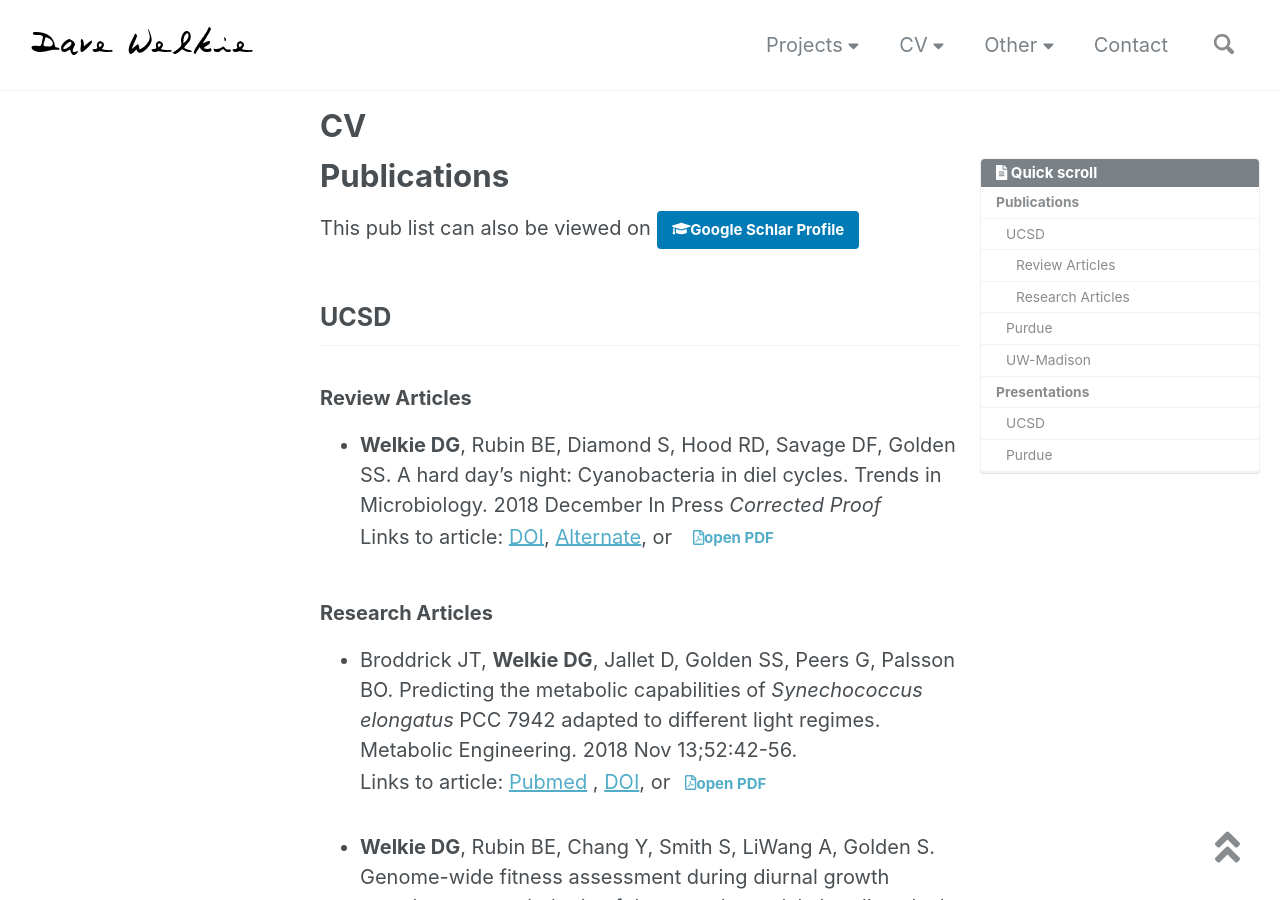
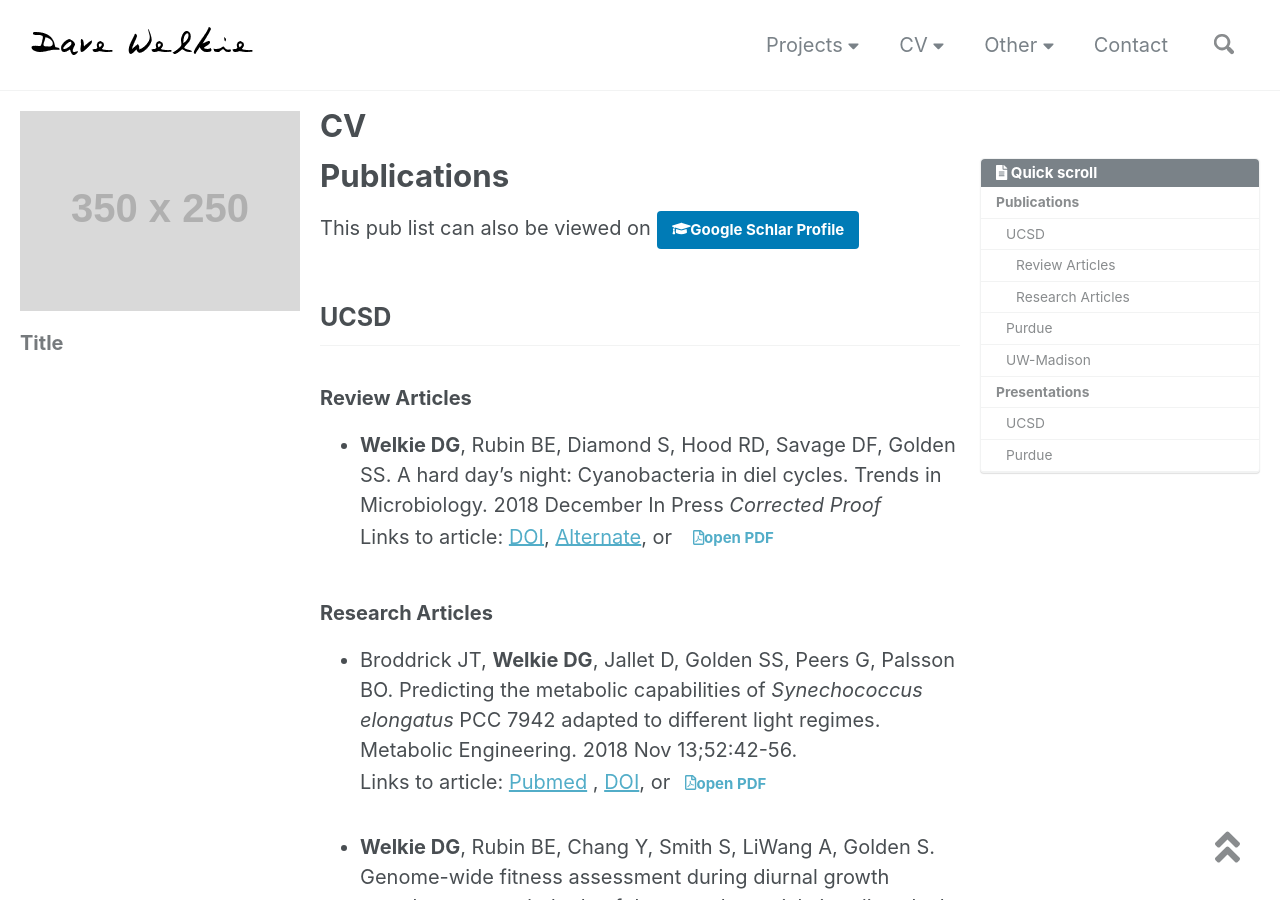
Before and after one commit to dwelkie/dwelkie.github.io, a Jekyll site: the page built from _pages/CV.md, in a window 1280 px wide and 900 px high. Built offline with Jekyll 4.4.1, drawn with Linux system fonts in a browser that asks for light colours; nearby versions of some CDN libraries.

Commit message:
Update CV.md

```diff
--- a/_pages/CV.md
+++ b/_pages/CV.md
@@ -9,6 +9,10 @@ author_profile: false
 toc: true
 toc_sticky: true
 toc_label: "Quick scroll"
+sidebar:
+  - title: "Title"
+    image: http://placehold.it/350x250
+    image_alt: "image"
 ---
 # Publications
 This pub list can also be viewed on <a href="https://scholar.google.com/citations?user=a_M2Gc4AAAAJ&hl=en={{ page.url | absolute_url | url_encode }}" class="btn btn--linkedin" onclick="tab.open(this.href, 'tab); return false;" title="{{ site.data.ui-text[site.locale].share_on_label | default: 'Open tab for' }} Google Scholar"><i class="fas fa-graduation-cap" aria-hidden="true"></i><span>Google Schlar Profile</span></a>
```
